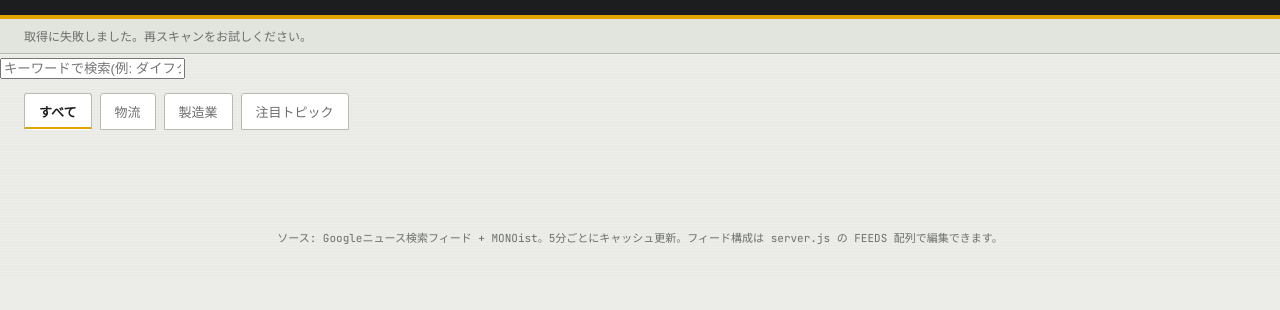
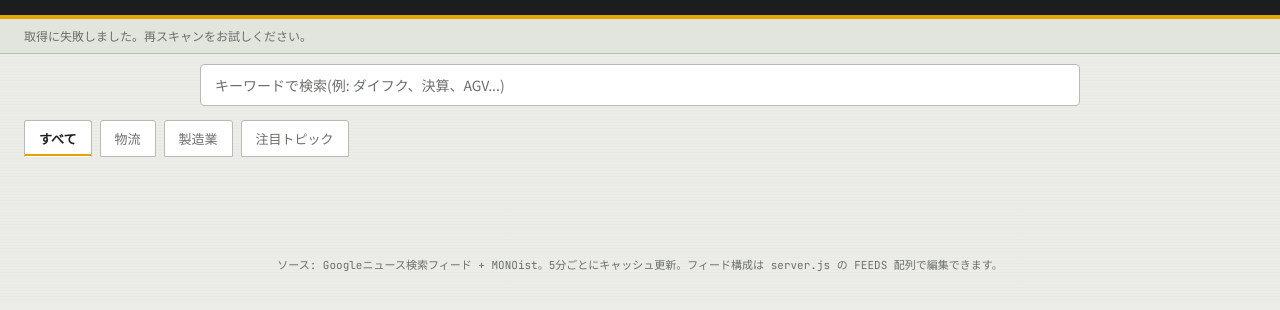
Before and after one commit to teraoAPT/logistics-news-app, a website: page public/index.html in a window 1280 px wide. Shown: the part 66-376 px from the top of the page. Drawn offline with Linux system fonts and the light colour scheme; no server answers.

Commit message:
Update style.css

```diff
--- a/public/style.css
+++ b/public/style.css
@@ -289,3 +289,33 @@ a { color: inherit; }
   .scan-btn.is-loading .scan-btn__icon { animation: none; }
   .card { transition: none; }
 }
+/* ---------- Search bar ---------- */
+.search-bar {
+  padding: 10px 24px 0;
+}
+
+.search-input {
+  width: 100%;
+  max-width: 880px;
+  margin: 0 auto;
+  display: block;
+  font-family: 'Noto Sans JP', sans-serif;
+  font-size: 14px;
+  padding: 10px 14px;
+  border: 1px solid var(--hairline-strong);
+  border-radius: 4px;
+  background: var(--panel);
+  color: var(--ink);
+}
+.search-input:focus {
+  outline: none;
+  border-color: var(--focus);
+  box-shadow: 0 0 0 2px rgba(47, 93, 130, 0.15);
+}
+.search-input::placeholder {
+  color: var(--muted);
+}
+
+@media (max-width: 560px) {
+  .search-bar { padding-left: 16px; padding-right: 16px; }
+}
```
